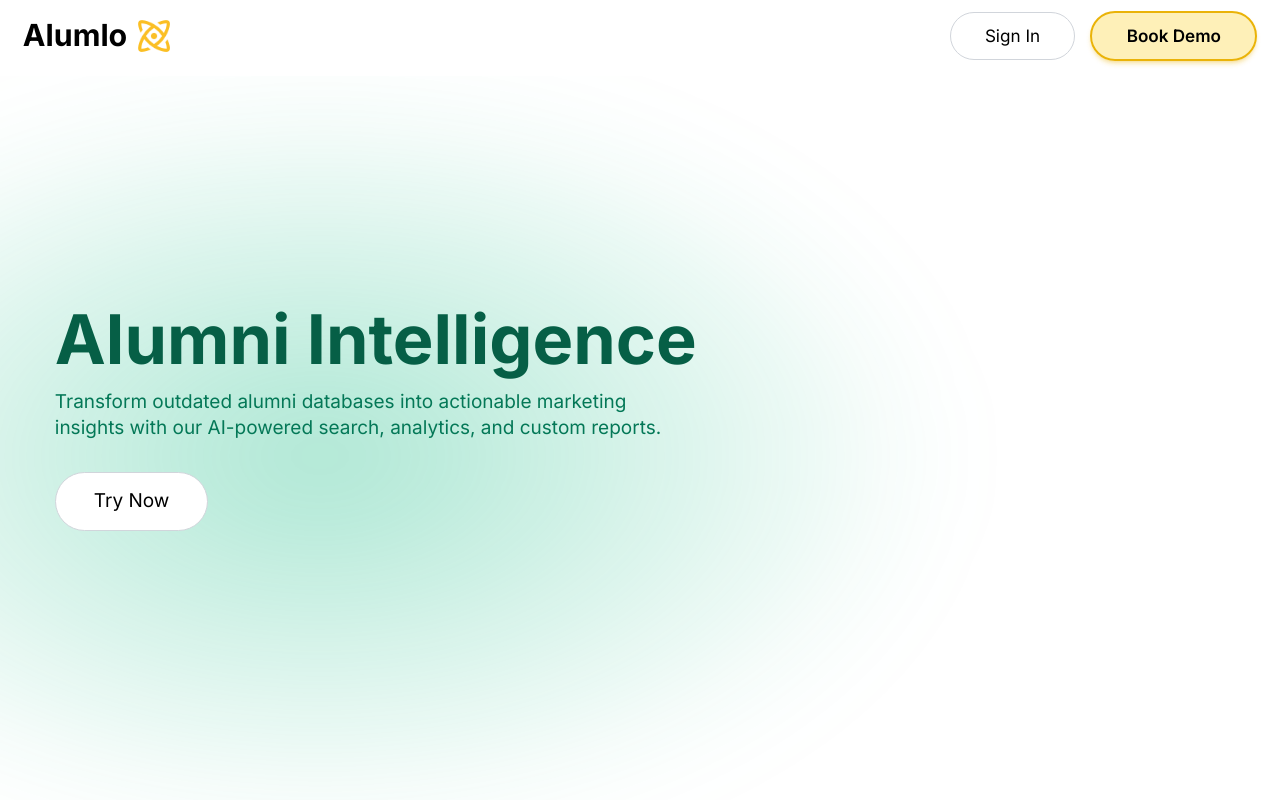
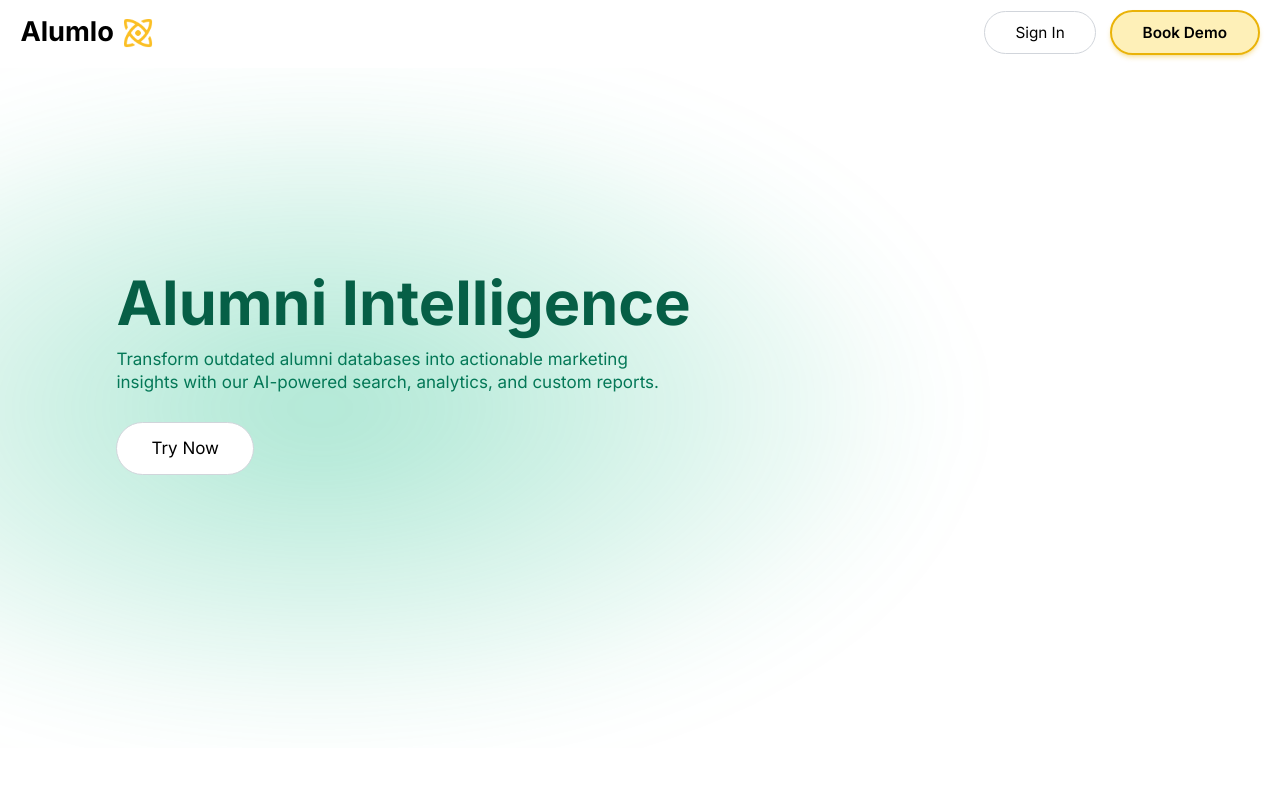
Before and after one commit to maimond123/alumlo, a Next.js app: page / in a window 1280 px wide. Shown: the top 800 px of the page. Built offline with nearby package versions, Linux system fonts and the light colour scheme; no server answers.

Commit message:
more zoom

```diff
--- a/app/globals.css
+++ b/app/globals.css
@@ -26,7 +26,7 @@ html {
   overflow-x: hidden;
   overflow-y: auto;
   /* Global 95% visual scale for Chrome/Safari */
-  zoom: .95;
+  zoom: .85;
 }
 
 body {
```
